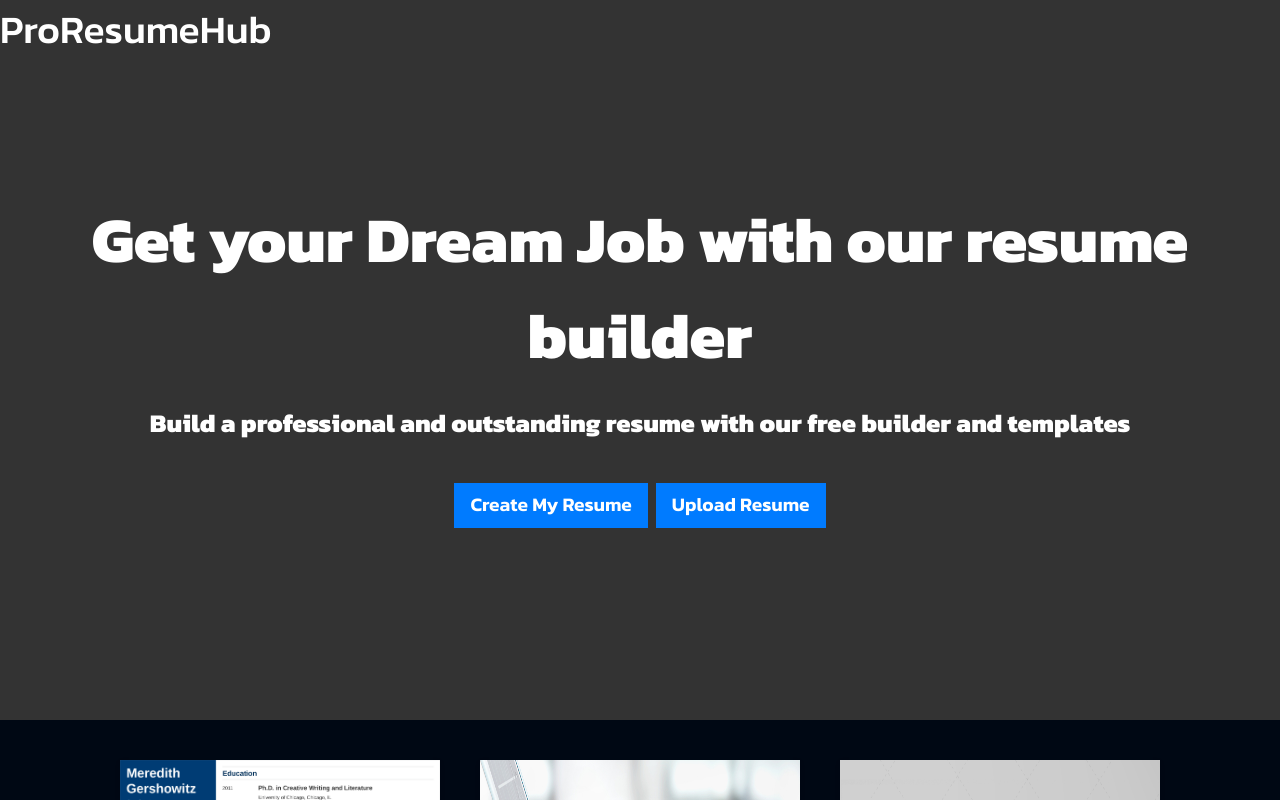
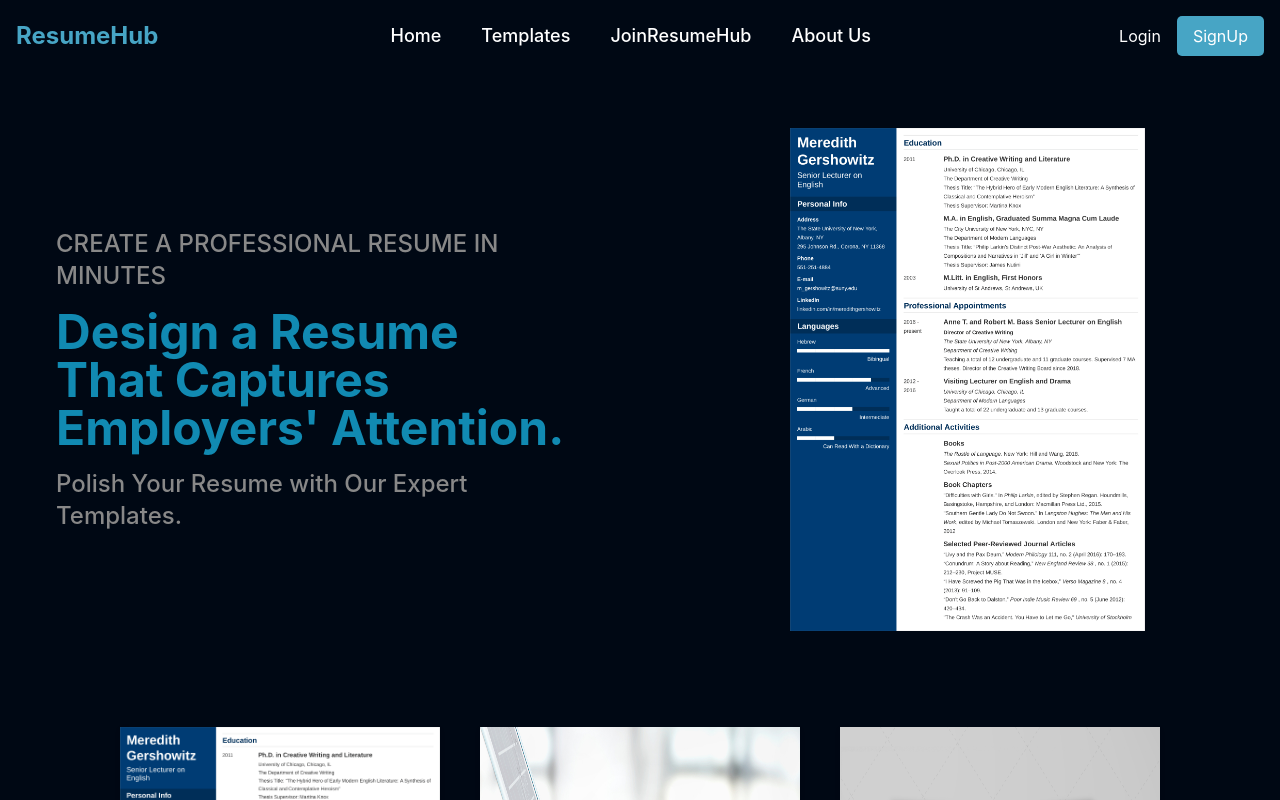
Before and after one commit to jaimin1503/zidio-resume-builder, a React (Vite) app in the folder frontend/: page / in a window 1280 px wide. Shown: the top 800 px of the page. Built offline with nearby package versions, Linux system fonts and the light colour scheme.

Commit message:
chaged homepage design

```diff
--- a/frontend/src/App.jsx
+++ b/frontend/src/App.jsx
@@ -1,6 +1,6 @@
 import "./App.css";
 import { Routes, Route } from "react-router-dom";
-import Home from "./components/Home";
+import Home from "./pages/Home";
 import Navbar from "./components/Navbar";
 import Login from "./pages/Login";
 import Signup from "./pages/Signup";
--- a/frontend/src/components/Home.css
+++ /dev/null
@@ -1,88 +0,0 @@
-/* Main Styles */
-.cf {
-    background-color: #333333;
-    height: calc(100vh - 80px); /* Adjusted height considering the navbar height */
-    display: flex;
-    flex-direction: column;
-    align-items: center;
-    justify-content: center;
-}
-
-.content-1,
-.content-2,
-.resume-button {
-    text-align: center; /* Center align the content and buttons */
-}
-
-.content-1 {
-    font-family: "Kanit", sans-serif;
-    font-weight: 800;
-    font-style: normal;
-    font-size: 5vw; /* Responsive font size */
-    color: white;
-    margin-bottom: 20px;
-}
-
-.content-2 {
-    font-family: "Kanit", sans-serif;
-    font-weight: 800;
-    font-style: normal;
-    font-size: 2vw; /* Responsive font size */
-    color: white;
-    margin-bottom: 40px;
-}
-
-.content-1,
-.content-2 {
-    opacity: 0;
-    transform: translateY(20px);
-    transition: opacity 0.6s ease-out, transform 0.6s ease-out;
-}
-
-.content-1.visible,
-.content-2.visible {
-    opacity: 1;
-    transform: translateY(0);
-}
-
-.resume-button {
-    font-family: "Kanit", sans-serif;
-    font-weight: 600;
-    font-style: normal;
-    font-size: 1.5vw; /* Responsive font size */
-    display: flex;
-    justify-content: center;
-     /* Push the buttons to the bottom of the container */
-}
-
-.crbtn {
-    margin-right: 8px;
-    background-color: white;
-    color: #333333;
-}
-
-.crbtn:hover{
-    background-color: #007BFF;
-    color: white;
-    border: 2px solid white;
-}
-
-.crbtn2:hover{
-    background-color: white;
-    color: #333333;
-    border: 2px solid grey;
-}
-
-@media (max-width: 768px) {
-    .content-1 {
-        font-size: 8vw; /* Adjust font size for smaller screens */
-    }
-
-    .content-2 {
-        font-size: 3vw; /* Adjust font size for smaller screens */
-    }
-
-    .resume-button {
-        font-size: 3vw; /* Adjust font size for smaller screens */
-    }
-}
--- a/frontend/src/components/Home.jsx
+++ /dev/null
@@ -1,40 +0,0 @@
-import React, { useEffect } from "react";
-import "./Home.css";
-
-function Home() {
-  useEffect(() => {
-    const content1 = document.querySelector(".content-1");
-    const content2 = document.querySelector(".content-2");
-
-    setTimeout(() => {
-      content1.classList.add("visible");
-    }, 200); // Add a delay of 200ms for the first content
-    setTimeout(() => {
-      content2.classList.add("visible");
-    }, 400); // Add a delay of 400ms for the second content
-  }, []);
-  return (
-    <div className="container-fluid cf">
-      <div className="content">
-        <div className="content-1">
-          Get your Dream Job with our resume builder
-        </div>
-        <div className="content-2">
-          Build a professional and outstanding resume with our free builder and
-          templates
-        </div>
-      </div>
-
-      <div className="resume-button">
-        <button type="button" className="btn  crbtn">
-          Create My Resume
-        </button>
-        <button type="button" class="btn crbtn2">
-          Upload Resume
-        </button>
-      </div>
-    </div>
-  );
-}
-
-export default Home;
--- /dev/null
+++ b/frontend/src/components/HomepageHero.jsx
@@ -0,0 +1,24 @@
+import cvImage from "../assets/cvimage.png";
+
+export default function HomepageHero() {
+  return (
+    <>
+      <div className="container flex flex-col lg:flex-row justify-center mx-auto">
+        <div className="text-section p-4 flex flex-col justify-center text-wrap ">
+          <p className=" text-2xl font-medium uppercase text-pure-greys-300 mx-10">
+            Create a Professional Resume in Minutes
+          </p>
+          <p className=" text-5xl font-bold text-blue-200 mx-10 max-w-lg py-4">
+            Design a Resume That Captures Employers' Attention.
+          </p>
+          <p className="text-2xl font-medium text-pure-greys-300 mx-10">
+            Polish Your Resume with Our Expert Templates.
+          </p>
+        </div>
+        <div className="images w-1/2 p-4 lg:flex lg:justify-center hidden">
+          <img src={cvImage} className=" w-[60%]" alt="cv" />
+        </div>
+      </div>
+    </>
+  );
+}
--- a/frontend/src/components/Navbar.jsx
+++ b/frontend/src/components/Navbar.jsx
@@ -1,68 +1,90 @@
-import React, { useState } from "react";
-import "./Navbar.css";
+import Drawer from "@mui/material/Drawer";
+import { useState } from "react";
+import ResponsiveNavebar from "./ResponsiveNavebar";
+import FormatAlignRightIcon from "@mui/icons-material/FormatAlignRight";
+import { Link } from "react-router-dom";
+import { Box } from "@mui/material";
 
-function Navbar() {
-  const [isCollapsed, setIsCollapsed] = useState(false);
-
-  const handleToggleClick = () => {
-    setTimeout(() => {
-      setIsCollapsed((prevState) => !prevState);
-    }, 200);
+export default function Navbar() {
+  const [open, setOpen] = useState(false);
+  const toggleDrawer = (newOpen) => () => {
+    setOpen(newOpen);
   };
-
   return (
-    <nav className="navbar navbar-expand-lg fixed-top">
-      <div className="container-fluid">
-        <a className="navbar-brand heading" href="#">
-          ProResumeHub
-        </a>
-        <button
-          id="navbar-toggler"
-          className="navbar-toggler"
-          type="button"
-          aria-controls="navbarSupportedContent"
-          aria-expanded={isCollapsed}
-          aria-label="Toggle navigation"
-          onClick={handleToggleClick}
+    <>
+      <Drawer anchor="right" open={open} onClose={toggleDrawer(false)}>
+        <Box
+          sx={{
+            backgroundColor: "rgb(22 29 41)",
+            height: "100%",
+          }}
         >
-          <span className="navbar-toggler-icon"></span>
-        </button>
+          <ResponsiveNavebar toggleDrawer={toggleDrawer} />
+        </Box>
+      </Drawer>
+      <div className=" flex items-center">
+        <Link to={"/"}>
+          <div className="left text-2xl lg:hidden font-bold text-blue-100 mx-4 cursor-pointer">
+            ResumeHub
+          </div>
+        </Link>
         <div
-          className={`collapse navbar-collapse ${isCollapsed ? "show" : ""}`}
-          id="navbarSupportedContent"
+          onClick={toggleDrawer(true)}
+          className=" text-white ml-auto p-4 cursor-pointer lg:hidden"
         >
-          <ul className="navbar-nav me-auto mb-2 mb-lg-0">
-            <li className="nav-item">
-              <a className="nav-link litems" aria-current="page" href="/resume">
-                Resume
-              </a>
+          <FormatAlignRightIcon />
+        </div>
+      </div>
+      <div className=" text-white py-4 hidden lg:block">
+        <nav className=" flex items-center">
+          <div className="left text-2xl font-bold text-blue-100 mx-4 cursor-pointer">
+            ResumeHub
+          </div>
+          <div className="middle mx-auto font-medium">
+            <ul className=" flex gap-10 ">
+              <li
+                className=" cursor-pointer hover:text-blue-100 text-lg"
+                style={{ transition: "0.3s" }}
+              >
+                Home
               </li>
-            <li className="nav-item">
-              <a className="nav-link litems" href="/coverletter">
-                Cover Letter
-              </a>
+              <li
+                className=" cursor-pointer hover:text-blue-100 text-lg"
+                style={{ transition: "0.3s" }}
+              >
+                Templates
               </li>
-            <li className="nav-item">
-              <a className="nav-link litems" href="/carreradvice">
-                Career Advice
-              </a>
+              <li
+                className=" cursor-pointer hover:text-blue-100 text-lg"
+                style={{ transition: "0.3s" }}
+              >
+                JoinResumeHub
               </li>
-            <li className="nav-item">
-              <a className="nav-link litems" href="/atscheck">
-                ATS Check
-              </a>
+              <li
+                className=" cursor-pointer hover:text-blue-100 text-lg"
+                style={{ transition: "0.3s" }}
+              >
+                About Us
               </li>
             </ul>
-          <button className="btn signup" type="button">
-            Sign Up
+          </div>
+          <div className="right flex items-center mx-4">
+            <div className="login">
+              <button
+                className=" mx-4 hover:text-blue-100"
+                style={{ transition: "0.3s" }}
+              >
+                Login
               </button>
-          <button className="btn login" type="button">
-            Login
+            </div>
+            <div className="signup">
+              <button className=" py-2 px-4 bg-blue-100 hover:bg-blue-200 rounded-[5px]">
+                SignUp
               </button>
             </div>
           </div>
         </nav>
+      </div>
+    </>
   );
 }
-
-export default Navbar;
--- /dev/null
+++ b/frontend/src/components/ResponsiveNavebar.jsx
@@ -0,0 +1,57 @@
+import CloseIcon from "@mui/icons-material/Close";
+import { Link } from "react-router-dom";
+
+const ResponsiveNavebar = ({ toggleDrawer }) => {
+  return (
+    <>
+      <div className=" p-4 w-full flex justify-end text-white">
+        <CloseIcon onClick={toggleDrawer(false)} className="cursor-pointer" />
+      </div>
+      <div className=" w-screen sm:w-[340px] text-white">
+        <ul>
+          <li className=" p-4 border-b flex">
+            <a className=" text-2xl font-bold" href="/">
+              ResumeHub
+            </a>
+          </li>
+          <li className=" p-4 border-b flex">
+            <a className=" text-lg" href="/">
+              Home
+            </a>
+          </li>
+          <li className=" p-4 border-b flex">
+            <a className=" text-lg" href="/">
+              Templates
+            </a>
+          </li>
+          <li className=" p-4 border-b flex">
+            <a className=" text-lg" href="/">
+              JoinResumeHub
+            </a>
+          </li>
+          <li className=" p-4 border-b flex">
+            <a className=" text-lg" href="/">
+              About Us
+            </a>
+          </li>
+          <li className=" p-4 border-b flex">
+            <a
+              className=" float-right text-blue-100 font-medium pl-5"
+              href="/login"
+            >
+              Login
+            </a>
+          </li>
+          <li className=" p-4 flex">
+            <a href="/signup">
+              <button className=" bg-blue-200 rounded-full py-2 px-4 text-white hover:bg-blue-300">
+                <span>Sign Up</span>
+              </button>
+            </a>
+          </li>
+        </ul>
+      </div>
+    </>
+  );
+};
+export default ResponsiveNavebar;
--- a/frontend/src/pages/Home.jsx
+++ b/frontend/src/pages/Home.jsx
@@ -1,7 +1,11 @@
+import HomepageHero from "../components/HomepageHero";
+
 export default function Home() {
   return (
-    <div>
-      <div className=" text-5xl text-white">Welcome to Resume Builder</div>
-    </div>
+    <>
+      <div className="row1 my-10">
+        <HomepageHero />
+      </div>
+    </>
   );
 }
```
Lines whose indentation alone changed are shown as unchanged.
